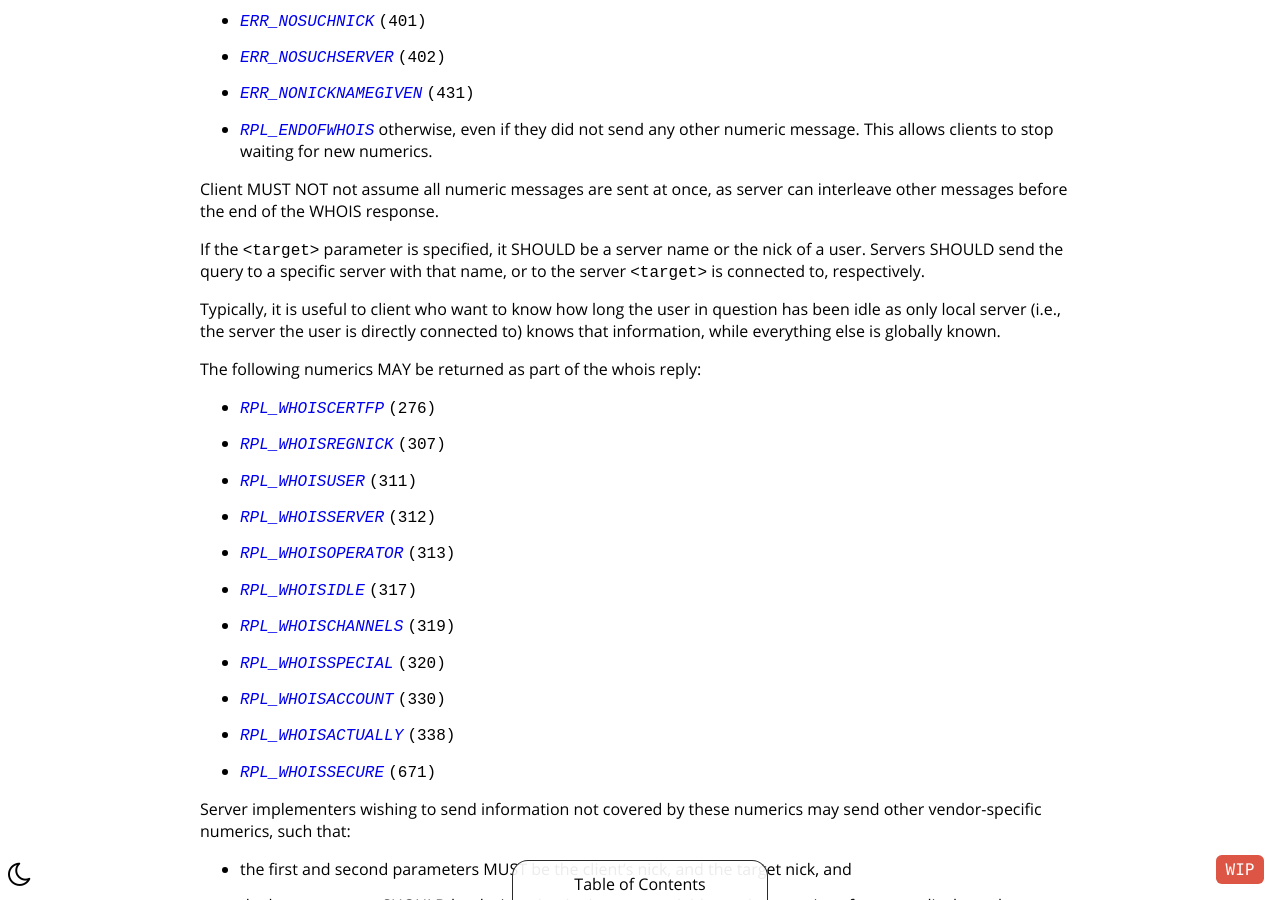
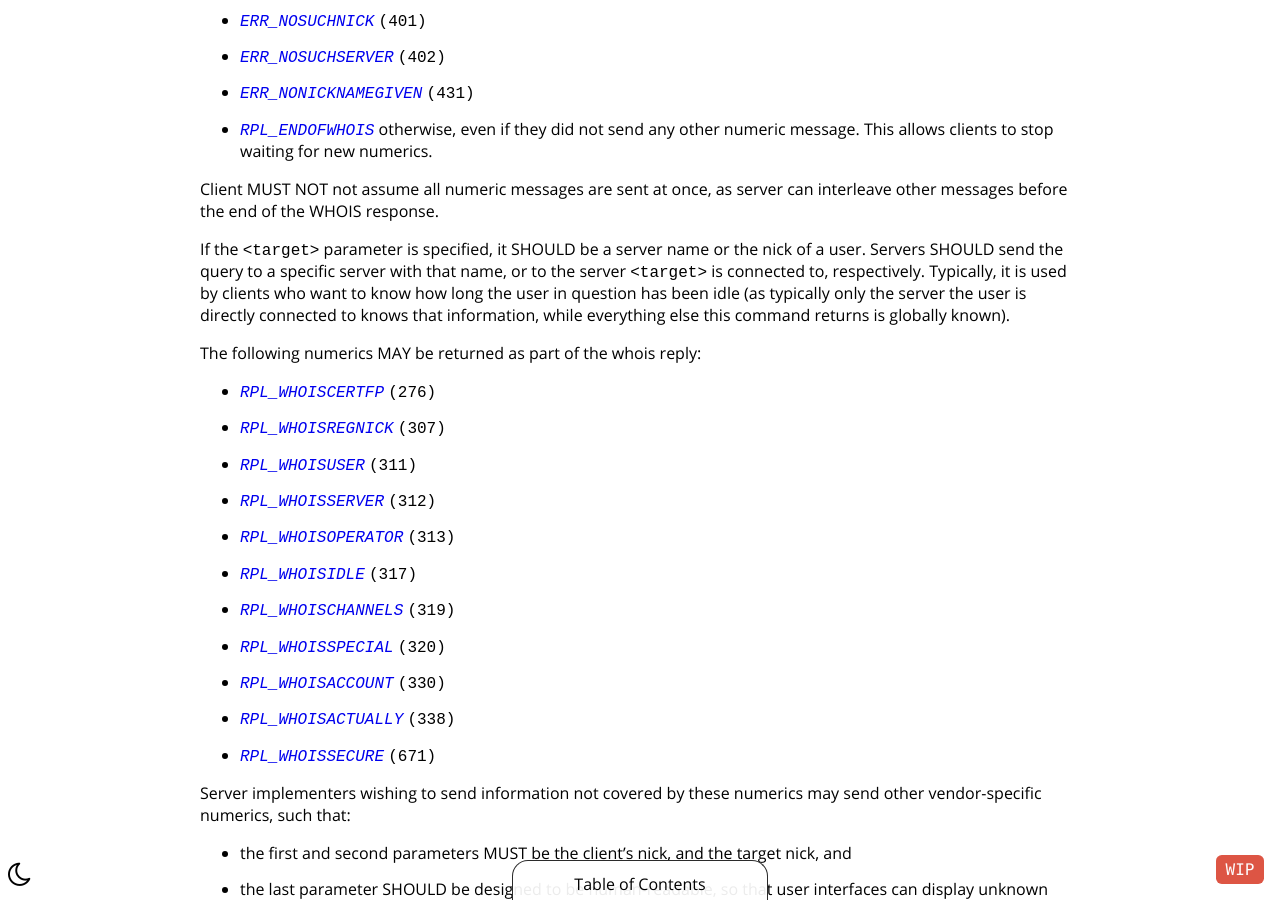
Before and after one commit to ircdocs/modern-irc, a Jekyll site: the page built from index.md, in a window 1280 px wide and 900 px high, scrolled down 33885 px. Built offline with Jekyll 4.4.1, drawn with Linux system fonts in a browser that asks for light colours.

Commit message:
Update index.md
Co-authored-by: Daniel Oaks <daniel@danieloaks.net>

```diff
--- a/index.md
+++ b/index.md
@@ -1349,8 +1349,7 @@ Servers MUST end their reply to `WHOIS` messages with one of these numerics:
 Client MUST NOT not assume all numeric messages are sent at once, as server can interleave other messages before the end of the WHOIS response.
 
 If the `<target>` parameter is specified, it SHOULD be a server name or the nick of a user. Servers SHOULD send the query to a specific server with that name, or to the server `<target>` is connected to, respectively.
-
-Typically, it is useful to client who want to know how long the user in question has been idle as only local server (i.e., the server the user is directly connected to) knows that information, while everything else is globally known.
+Typically, it is used by clients who want to know how long the user in question has been idle (as typically only the server the user is directly connected to knows that information, while everything else this command returns is globally known).
 
 The following numerics MAY be returned as part of the whois reply:
 
```
